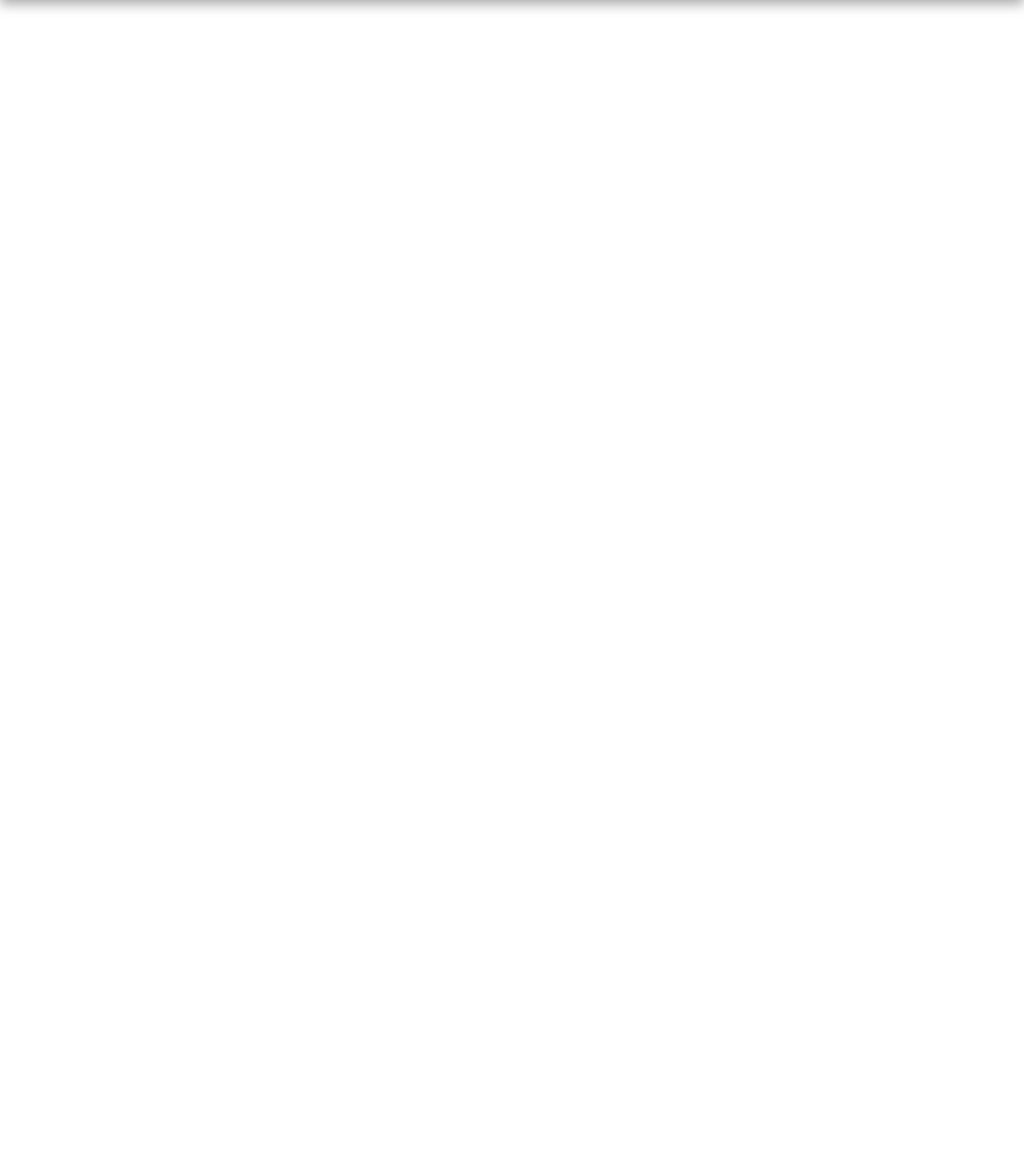
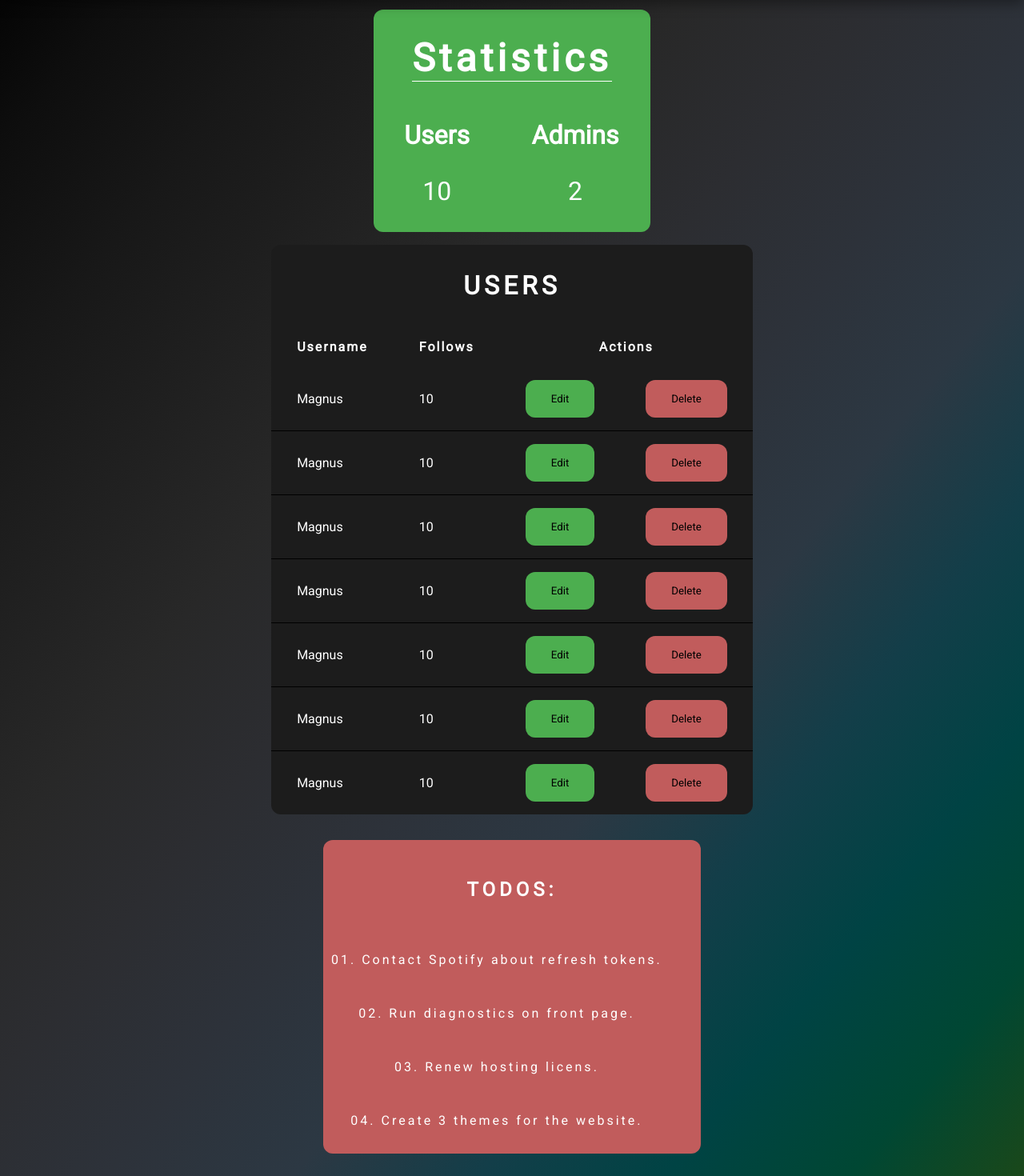
Before and after one commit to MagnusGranno/Spotify-Exam-Frontend, a React (Create React App) app: page /adminpanel in a window 1280 px wide. Shown: the part 100-1570 px from the top of the page at 80% size. Before the commit the page ends 800 px from the top, so only its background shows below. Built offline with nearby package versions, Linux system fonts and the light colour scheme; the HTML template or start-up script is replaced by a standard one.

Commit message:
adds adminpanel

```diff
--- a/src/App.js
+++ b/src/App.js
@@ -12,6 +12,7 @@ import Home from './components/Home';
 import Login from './components/Login';
 import MyPlaylists from './components/MyPlaylists';
 import Signup from './components/Signup';
+import AdminPanel from './components/AdminPanel';
 
 // Urls
 import { userPlaylistsDB } from './settings';
@@ -39,9 +40,9 @@ function App() {
 
       axios(`${userPlaylistsDB}${sessionStorage.getItem('username')}`, {
         method: 'GET',
-        headers:{
-          'x-access-token': sessionStorage.getItem('jwtToken')
-        }
+        headers: {
+          'x-access-token': sessionStorage.getItem('jwtToken'),
+        },
       }).then((response) => {
         setUserPlaylists(response.data);
       });
@@ -113,6 +114,8 @@ function App() {
             />
           }
         />
+
+        <Route path="/adminpanel" element={<AdminPanel />} />
       </Routes>
       <GlobalStyle />
     </Router>
--- /dev/null
+++ b/src/components/AdminPanel/AdminPanel.styles.js
@@ -0,0 +1,194 @@
+import styled from 'styled-components';
+
+export const AdminWrapper = styled.div`
+  background-image: linear-gradient(
+    to right bottom,
+    #000000,
+    #0e0e0e,
+    #181818,
+    #202020,
+    #282828,
+    #2c2d31,
+    #2d323a,
+    #2c3843,
+    #133e49,
+    #004344,
+    #004733,
+    #1c4818
+  );
+
+  display: flex;
+  flex-direction: column;
+  gap: 1rem;
+  justify-content: center;
+  align-items: center;
+  margin: 0;
+  width: 100%;
+  padding-top: 7rem;
+  min-height: 100vh;
+  padding-bottom: 2rem;
+
+  @media (min-width: 1300px) {
+    display: grid;
+    grid-template-areas:
+      'a b b'
+      'c b b';
+    grid-template-columns: 1fr 1fr;
+    grid-template-rows: 1fr 1fr;
+    gap: 0;
+    padding-top: 3rem;
+  }
+`;
+
+export const AdminStatsContent = styled.div`
+  grid-area: a;
+  background: transparent;
+  display: flex;
+  justify-content: center;
+`;
+export const AdminStatistics = styled.table`
+  background: hsl(var(--secondary-color));
+  color: white;
+  overflow: hidden;
+  border-radius: 12px;
+  border-collapse: collapse;
+
+  thead h2 {
+    border-bottom: 1px solid white;
+    letter-spacing: 5px;
+    margin: 1rem;
+  }
+
+  td,
+  th {
+    padding: 1rem 2rem;
+    font-size: var(--fs-600);
+  }
+  td {
+    padding-bottom: 2rem;
+
+    text-align: center;
+  }
+
+  @media (max-width: 720px) {
+    td,
+    th {
+      font-size: var(--fs-400);
+    }
+  }
+`;
+
+export const AdminList = styled.ol`
+  display: flex;
+  flex-direction: column;
+  gap: 3rem;
+  align-items: center;
+  height: 100%;
+  list-style: decimal-leading-zero;
+  width: fit-content;
+  background: hsl(0, 45%, 56%);
+  padding: 2rem;
+  border-radius: 12px;
+
+  li {
+    letter-spacing: 3px;
+    margin: 0 1rem;
+  }
+`;
+export const AdminMisc = styled.div`
+  grid-area: c;
+  display: flex;
+  flex-direction: column;
+  justify-content: center;
+  align-items: center;
+
+  color: white;
+  text-align: center;
+  letter-spacing: 5px;
+  border-radius: 12px;
+
+  h2 {
+    margin: 1rem;
+  }
+  @media (max-width: 720px) {
+    margin: 0 1rem;
+  }
+`;
+
+// List of users
+export const AdminUserContent = styled.div`
+  grid-area: b;
+  display: flex;
+  justify-content: center;
+  align-items: center;
+`;
+export const AdminTable = styled.table`
+  color: white;
+  border-collapse: collapse;
+  background: hsl(var(--primary-color));
+  border-radius: 12px;
+
+  thead h2 {
+    font-size: var(--fs-600);
+    letter-spacing: 5px;
+    margin: 1rem;
+  }
+  thead th {
+    letter-spacing: 2px;
+  }
+  td,
+  th {
+    padding: 1rem 2rem;
+    font-size: var(--fs-300);
+  }
+  tbody tr {
+    border-bottom: 1px solid black;
+
+    :hover {
+      background: hsl(0, 100%, 100%, 0.1);
+    }
+  }
+
+  tbody tr:last-child {
+    border-bottom: none;
+  }
+
+  @media (max-width: 720px) {
+    margin: 0;
+
+    td,
+    th {
+      padding: 0.2rem;
+    }
+  }
+`;
+
+export const DeleteButton = styled.button`
+  background: hsl(0, 45%, 56%);
+  border: none;
+  padding: 1rem 2rem;
+  border-radius: 12px;
+  cursor: pointer;
+
+  :hover {
+    background: hsl(0, 45%, 56%, 0.5);
+  }
+  @media (max-width: 720px) {
+    padding: 0.8rem;
+  }
+`;
+export const EditButton = styled.button`
+  background: hsl(var(--secondary-color));
+  border: none;
+  padding: 1rem 2rem;
+  border-radius: 12px;
+  cursor: pointer;
+
+  :hover {
+    background: hsl(var(--secondary-color), 0.5);
+  }
+
+  @media (max-width: 720px) {
+    padding: 0.8rem;
+  }
+`;
--- /dev/null
+++ b/src/components/AdminPanel/index.js
@@ -0,0 +1,142 @@
+import {
+  AdminTable,
+  AdminWrapper,
+  AdminStatsContent,
+  AdminStatistics,
+  AdminMisc,
+  DeleteButton,
+  EditButton,
+  AdminUserContent,
+  AdminList,
+} from './AdminPanel.styles';
+
+const AdminPanel = () => {
+  return (
+    <AdminWrapper>
+      {/* STATISTICS */}
+      <AdminStatsContent>
+        <AdminStatistics>
+          <thead>
+            <tr>
+              <th colSpan="2">
+                <h2>Statistics</h2>
+              </th>
+            </tr>
+            <tr>
+              <th>Users</th>
+              <th>Admins</th>
+            </tr>
+          </thead>
+          <tbody>
+            <tr>
+              <td>10</td>
+              <td>2</td>
+            </tr>
+          </tbody>
+        </AdminStatistics>
+      </AdminStatsContent>
+
+      {/* USER LIST */}
+      <AdminUserContent>
+        <AdminTable>
+          <thead>
+            <tr>
+              <th colSpan="4">
+                <h2>USERS</h2>
+              </th>
+            </tr>
+            <tr>
+              <th>Username</th>
+              <th>Follows</th>
+              <th colSpan="2">Actions</th>
+            </tr>
+          </thead>
+          <tbody>
+            <tr>
+              <td>Magnus</td>
+              <td>10</td>
+              <td>
+                <EditButton>Edit</EditButton>
+              </td>
+              <td>
+                <DeleteButton>Delete</DeleteButton>
+              </td>
+            </tr>
+            <tr>
+              <td>Magnus</td>
+              <td>10</td>
+              <td>
+                <EditButton>Edit</EditButton>
+              </td>
+              <td>
+                <DeleteButton>Delete</DeleteButton>
+              </td>
+            </tr>
+            <tr>
+              <td>Magnus</td>
+              <td>10</td>
+              <td>
+                <EditButton>Edit</EditButton>
+              </td>
+              <td>
+                <DeleteButton>Delete</DeleteButton>
+              </td>
+            </tr>
+            <tr>
+              <td>Magnus</td>
+              <td>10</td>
+              <td>
+                <EditButton>Edit</EditButton>
+              </td>
+              <td>
+                <DeleteButton>Delete</DeleteButton>
+              </td>
+            </tr>
+            <tr>
+              <td>Magnus</td>
+              <td>10</td>
+              <td>
+                <EditButton>Edit</EditButton>
+              </td>
+              <td>
+                <DeleteButton>Delete</DeleteButton>
+              </td>
+            </tr>
+            <tr>
+              <td>Magnus</td>
+              <td>10</td>
+              <td>
+                <EditButton>Edit</EditButton>
+              </td>
+              <td>
+                <DeleteButton>Delete</DeleteButton>
+              </td>
+            </tr>
+            <tr>
+              <td>Magnus</td>
+              <td>10</td>
+              <td>
+                <EditButton>Edit</EditButton>
+              </td>
+              <td>
+                <DeleteButton>Delete</DeleteButton>
+              </td>
+            </tr>
+          </tbody>
+        </AdminTable>
+      </AdminUserContent>
+      {/* MISC */}
+      <AdminMisc>
+        <AdminList>
+          <h2>TODOS:</h2>
+          <li>Contact Spotify about refresh tokens.</li>
+          <li>Run diagnostics on front page.</li>
+          <li>Renew hosting licens.</li>
+          <li>Create 3 themes for the website.</li>
+        </AdminList>
+      </AdminMisc>
+    </AdminWrapper>
+  );
+};
+
+export default AdminPanel;
--- a/src/components/Header/index.js
+++ b/src/components/Header/index.js
@@ -61,8 +61,13 @@ function Header({
             <StyledLogout onClick={logout}>Logout</StyledLogout>
           )}
           {loggedIn && <div className="line"></div>}
-          {loggedIn && (
+          {loggedIn && sessionStorage.getItem('roles') === '"user"' && (
             <ProfileLink>{sessionStorage.getItem('username')}</ProfileLink>
+          )}
+          {sessionStorage.getItem('roles') === '"admin"' && (
+            <NavLink className="header_nav" to="/adminpanel">
+              Admin
+            </NavLink>
           )}
         </Menu>
       </Content>
```
